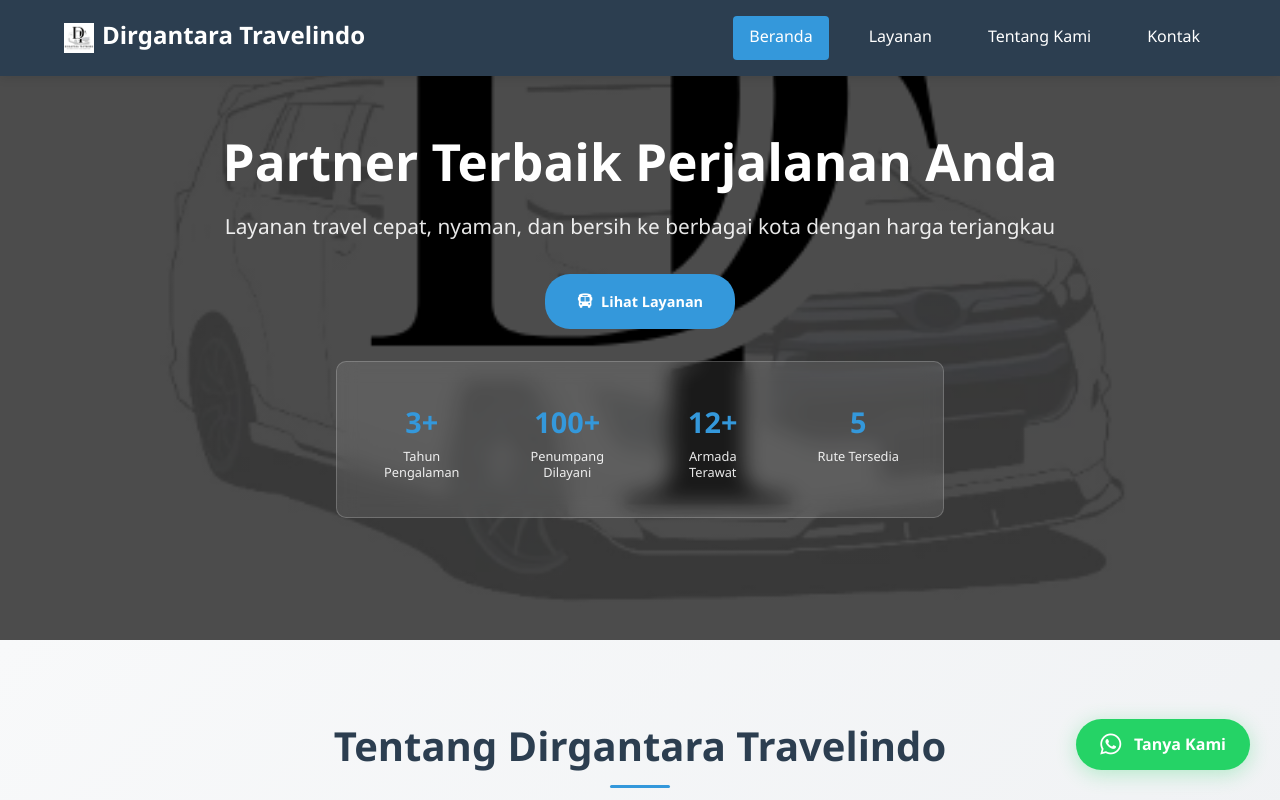
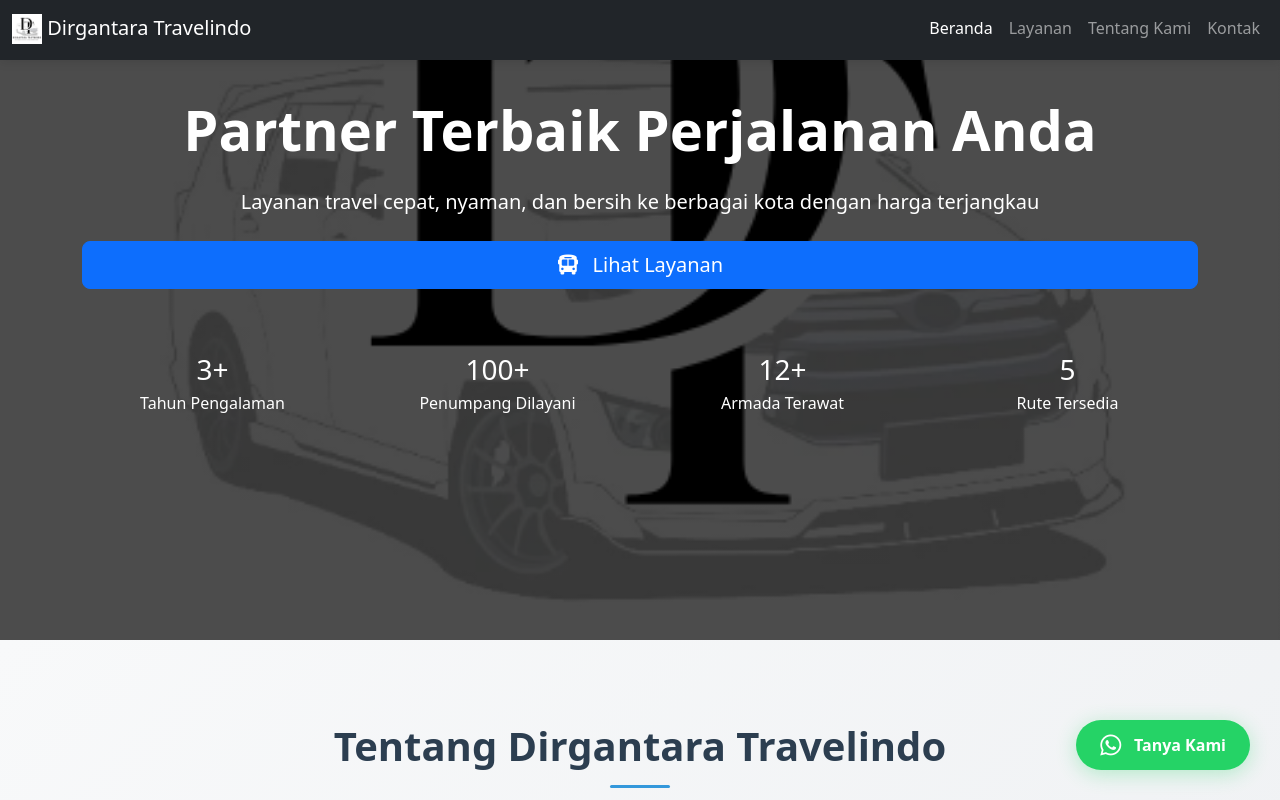
Before and after one commit to raden77/webtravel, a plain HTML site: page index.html in a window 1280 px wide. Shown: the top 800 px of the page. Drawn offline with nearby package versions, Linux system fonts and the light colour scheme.

Commit message:
perbaikan style ke bs5

```diff
--- a/index.html
+++ b/index.html
@@ -31,56 +31,76 @@
     <link rel="stylesheet" href="style.css">
     <link rel="stylesheet" href="style-index.css"> <!-- CSS khusus index -->
     <link rel="stylesheet" href="https://cdnjs.cloudflare.com/ajax/libs/font-awesome/6.4.0/css/all.min.css">
+    <!-- Bootstrap 5 CSS -->
+    <link href="https://cdn.jsdelivr.net/npm/bootstrap@5.3.3/dist/css/bootstrap.min.css" rel="stylesheet" integrity="sha384-QWTKZyjpPEjISv5WaRU9OFeRpok6YctnYmDr5pNlyT2bRjXh0JMhjY6hW+ALEwIH" crossorigin="anonymous">
 </head>
 <body>
-    <!-- Navigation (tetap pakai style.css) -->
-   <nav>
-        <div class="logo"> <img src="assets/images/DT_logo.png" alt="Dirgantara Travelindo" width="30" height="30"> <a href="index.html" style="text-decoration: none; color: white;">Dirgantara Travelindo</a> </div>
-        <ul class="nav-links">
-            <li><a href="index.html" class="active">Beranda</a></li>
-            <li><a href="services.html">Layanan</a></li>
-            <!-- <li><a href="articles.html">Artikel</a></li> -->
-            <!-- <li><a href="gallery.html">Gallery</a></li> -->
-            <li><a href="about.html" >Tentang Kami</a></li>
-            <li><a href="contact.html">Kontak</a></li>
-            <!-- <li><a href="booking.html" class="booking-btn">Booking</a></li> -->
-        </ul>
-        <!-- Hamburger Button -->
-        <button class="menu-toggle" aria-label="Toggle menu">
-            <i class="fas fa-bars"></i>
-        </button>
+    <!-- Navigation -->
+    <nav class="navbar navbar-expand-lg navbar-dark bg-dark fixed-top">
+        <div class="container-fluid">
+            <a class="navbar-brand" href="index.html">
+                <img src="assets/images/DT_logo.png" alt="Dirgantara Travelindo" width="30" height="30" class="d-inline-block align-text-top">
+                Dirgantara Travelindo
+            </a>
+            <button class="navbar-toggler" type="button" data-bs-toggle="collapse" data-bs-target="#navbarNav" aria-controls="navbarNav" aria-expanded="false" aria-label="Toggle navigation">
+                <span class="navbar-toggler-icon"></span>
+            </button>
+            <div class="collapse navbar-collapse" id="navbarNav">
+                <ul class="navbar-nav ms-auto">
+                    <li class="nav-item">
+                        <a class="nav-link active" href="index.html">Beranda</a>
+                    </li>
+                    <li class="nav-item">
+                        <a class="nav-link" href="services.html">Layanan</a>
+                    </li>
+                    <li class="nav-item">
+                        <a class="nav-link" href="about.html">Tentang Kami</a>
+                    </li>
+                    <li class="nav-item">
+                        <a class="nav-link" href="contact.html">Kontak</a>
+                    </li>
+                </ul>
+            </div>
+        </div>
     </nav>
 
-    <!-- Hero Section dengan class khusus index -->
-    <section class="index-hero">
-        <div class="index-hero-content">
-            <h1>Partner Terbaik Perjalanan Anda</h1>
-            <p class="tagline">Layanan travel cepat, nyaman, dan bersih ke berbagai kota dengan harga terjangkau</p>
-            <div class="index-hero-buttons">
-                <a href="#services" class="index-cta-button">
-                    <i class="fas fa-bus"></i> Lihat Layanan
+    <!-- Hero Section -->
+    <section class="bg-dark text-white py-5 pt-5" style="background: linear-gradient(rgba(0, 0, 0, 0.7), rgba(0, 0, 0, 0.7)), url('assets/images/DT_logo.png'); background-size: cover; background-position: center; min-height: 80vh;">
+        <div class="container text-center pt-5">
+            <h1 class="display-4 fw-bold mb-4">Partner Terbaik Perjalanan Anda</h1>
+            <p class="lead mb-4">Layanan travel cepat, nyaman, dan bersih ke berbagai kota dengan harga terjangkau</p>
+            <div class="d-flex flex-column flex-md-row justify-content-center gap-3">
+                <a href="#services" class="btn btn-primary btn-lg">
+                    <i class="fas fa-bus me-2"></i> Lihat Layanan
                 </a>
-                <!-- <a href="booking.html" class="index-cta-button secondary">
-                    <i class="fas fa-calendar-check"></i> Booking Sekarang
-                </a> -->
             </div>
         </div>
-        <div class="index-hero-stats">
-            <div class="index-stat">
-                <div class="index-stat-number">3+</div>
-                <div class="index-stat-label">Tahun Pengalaman</div>
-            </div>
-            <div class="index-stat">
-                <div class="index-stat-number">100+</div>
-                <div class="index-stat-label">Penumpang Dilayani</div>
-            </div>
-            <div class="index-stat">
-                <div class="index-stat-number">12+</div>
-                <div class="index-stat-label">Armada Terawat</div>
-            </div>
-            <div class="index-stat">
-                <div class="index-stat-number">5</div>
-                <div class="index-stat-label">Rute Tersedia</div>
+        <div class="container mt-5">
+            <div class="row g-4">
+                <div class="col-md-3 col-6">
+                    <div class="text-center p-3">
+                        <div class="h3 mb-1">3+</div>
+                        <div>Tahun Pengalaman</div>
+                    </div>
+                </div>
+                <div class="col-md-3 col-6">
+                    <div class="text-center p-3">
+                        <div class="h3 mb-1">100+</div>
+                        <div>Penumpang Dilayani</div>
+                    </div>
+                </div>
+                <div class="col-md-3 col-6">
+                    <div class="text-center p-3">
+                        <div class="h3 mb-1">12+</div>
+                        <div>Armada Terawat</div>
+                    </div>
+                </div>
+                <div class="col-md-3 col-6">
+                    <div class="text-center p-3">
+                        <div class="h3 mb-1">5</div>
+                        <div>Rute Tersedia</div>
+                    </div>
+                </div>
             </div>
         </div>
     </section>
@@ -523,6 +543,8 @@
     <script src="script.js"></script>
     <script src="index.js"></script>
     <script src="services.js"></script>
+    <!-- Bootstrap 5 JS -->
+    <script src="https://cdn.jsdelivr.net/npm/bootstrap@5.3.3/dist/js/bootstrap.bundle.min.js" integrity="sha384-YvpcrYf0tY3lHB60NNkmXc5s9fDVZLESaAA55NDzOxhy9GkcIdslK1eN7N6jIeHz" crossorigin="anonymous"></script>
 
 </body>
 </html>
--- a/style-index.css
+++ b/style-index.css
@@ -86,7 +86,7 @@
     display: grid;
     grid-template-columns: repeat(2, 1fr); /* 2 kolom di mobile */
     gap: 1rem; /* Gap lebih kecil */
-    max-width: 50%;
+    max-width: 80%;
     margin: 2rem auto 0;
     padding: 1rem;
     background: rgba(255, 255, 255, 0.1);
--- a/style.css
+++ b/style.css
@@ -9,7 +9,7 @@
     line-height: 1.6;
 }
 
-/* Navigation */
+/* Navigation - Commented out to use Bootstrap navbar */
 /* Navbar Styles */
 /* ====================
    NAVBAR MOBILE FIX
@@ -253,6 +253,7 @@
         z-index: 1000 !important;
     }
 }
+*/
 
 /* ====================
    PREVENT BODY SCROLL WHEN MENU OPEN
```
Also changed, not shown: about.html (+33 -12 lines), contact.html (+30 -14 lines), gallery.html (+32 -13 lines), services.html (+30 -14 lines), sitemap.xml (added, +29 -0 lines), 1 other file.
